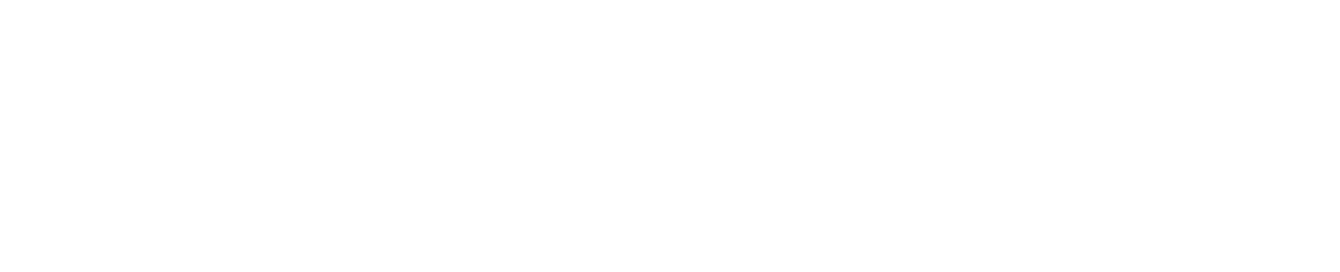
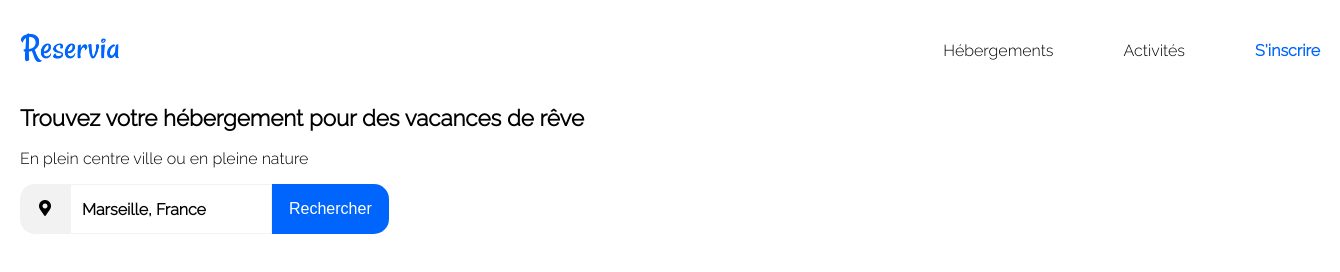
Before and after one commit to matheograil/MatheoGrail_2_30112020, a plain HTML site: page index.html in a window 1280 px wide. Shown: the whole page, 1340 px wide, since content can reach past the window. Drawn offline with Linux system fonts and the light colour scheme.

Commit message:
Menu terminé

```diff
--- a/assets/css/style.css
+++ b/assets/css/style.css
@@ -1,4 +1,109 @@
-/* Setting font */
-* {
+body {
 	font-family: 'Raleway', sans-serif;
+	width:1340px;
+	margin: auto;
 }
+
+a {
+	text-decoration: none;
+}
+
+a:link {
+	color: inherit
+}
+
+a:visited {
+	color: inherit
+}
+
+a:hover {
+	color: #0065FC;
+}
+
+button {
+	padding: 12px 17px;
+	border-top-right-radius: 15px;
+	border-bottom-right-radius: 15px;
+	border: none;
+	background-color: #0065FC;
+	color: white;
+	font-size: 1em;
+	cursor: pointer;
+}
+
+input {
+	padding: 11px;
+	border: 1px solid #F2F2F2;
+
+  	font-size: 1em;
+  	font-family: 'Raleway', sans-serif;
+  	font-weight: bold;
+
+}
+
+::placeholder {
+  color: black;
+  opacity: 1;
+}
+
+/* Header */
+
+nav ul {
+    list-style-type: none;
+    display: flex;
+}
+
+nav li {
+    margin-left: 70px;
+}
+
+nav .register {
+    color: #0065FC;
+}
+
+header {
+	display: flex;
+	flex-wrap: nowrap;
+	justify-content: space-between;
+	padding-top: 25px;
+	padding-bottom: 5px;
+	padding-left: 20px;
+	padding-right: 20px;
+}
+
+.logo {
+	width: 100px;
+    height: 45px;
+}
+
+/* END Header */
+
+/* sectionOne */
+
+.sectionOne {
+	padding-top: 5px;
+	padding-bottom: 25px;
+	padding-left: 20px;
+	padding-right: 20px;
+}
+
+.sectionOne h1{
+	font-size: 1.4em;
+}
+
+.sectionOne .icon {
+	border-top-left-radius: 15px;
+	border-bottom-left-radius: 15px;
+	background-color: #F2F2F2;
+	width: 50px;
+	height: 50px;
+	text-align: center;
+	line-height: 50px;
+}
+
+form {
+	display: flex;
+	flex-wrap: nowrap;
+}
+
+/* END sectionOne */
--- a/index.html
+++ b/index.html
@@ -2,25 +2,45 @@
 <html>
 	<head>
 		<meta charset="UTF-8">
-		<title>Reservia - Trouvez votre hébergement pour des vacances de rêve</title>
+		<title>Reservia</title>
+		<meta name="description" content="Trouvez votre hébergement pour des vacances de rêve !">
 		<!-- Favicon -->
 		<link rel="icon" type="image/png" href="assets/img/favicon.png" />
 		<!-- CSS -->
 		<link href="assets/css/style.css" rel="stylesheet">
 		<!-- Raleway -->
 		<link rel="preconnect" href="https://fonts.gstatic.com">
-		<link href="https://fonts.googleapis.com/css2?family=Raleway:wght@100&display=swap">
+		<link href="https://fonts.googleapis.com/css2?family=Raleway:wght@300&display=swap" rel="stylesheet">
 		<!-- Font Awesome -->
 		<link href="assets/fontawesome/css/all.css" rel="stylesheet">
 	</head>
 
 	<body>
 		<!-- Header -->
-		<header class="header">
+		<header>
+			<a href=""><img class="logo" src="assets/img/logo.png" alt="Logo de Reservia"></a>
+
+			<nav>
+				<ul>
+					<li><a href="#accommodations">Hébergements</a></li>
+					<li><a href="#activities">Activités</a></li>
+					<li class="register"><strong><a href="">S'inscrire</a></strong></li>
+				</ul>
+			</nav>
 		</header>
 
 		<!-- Search -->
 		<section class="sectionOne">
+			<h1><strong>Trouvez votre hébergement pour des vacances de rêve</strong></h1>
+			<p>En plein centre ville ou en pleine nature</p>
+
+			<form action="" method="post">
+				<div class="icon">
+					<i class="fas fa-map-marker-alt"></i>
+				</div>
+				<input type="text" id="location" name="location" placeholder="Marseille, France" text="Marseille, France">
+				<button type="submit">Rechercher</button>
+			</form>
 		</section>
 
 		<!-- Accomodations in Marseille -->
@@ -36,7 +56,7 @@
 		</section>
 
 		<!-- Footer -->
-		<footer class="footer">
+		<footer>
 		</footer>
 	</body>
 </html>
```
Also changed, not shown: assets/img/logo.png (renamed from assets/img/logo/reservia.png), assets/img/logo.svg (renamed from assets/img/logo/reservia.svg), 3 other files.
